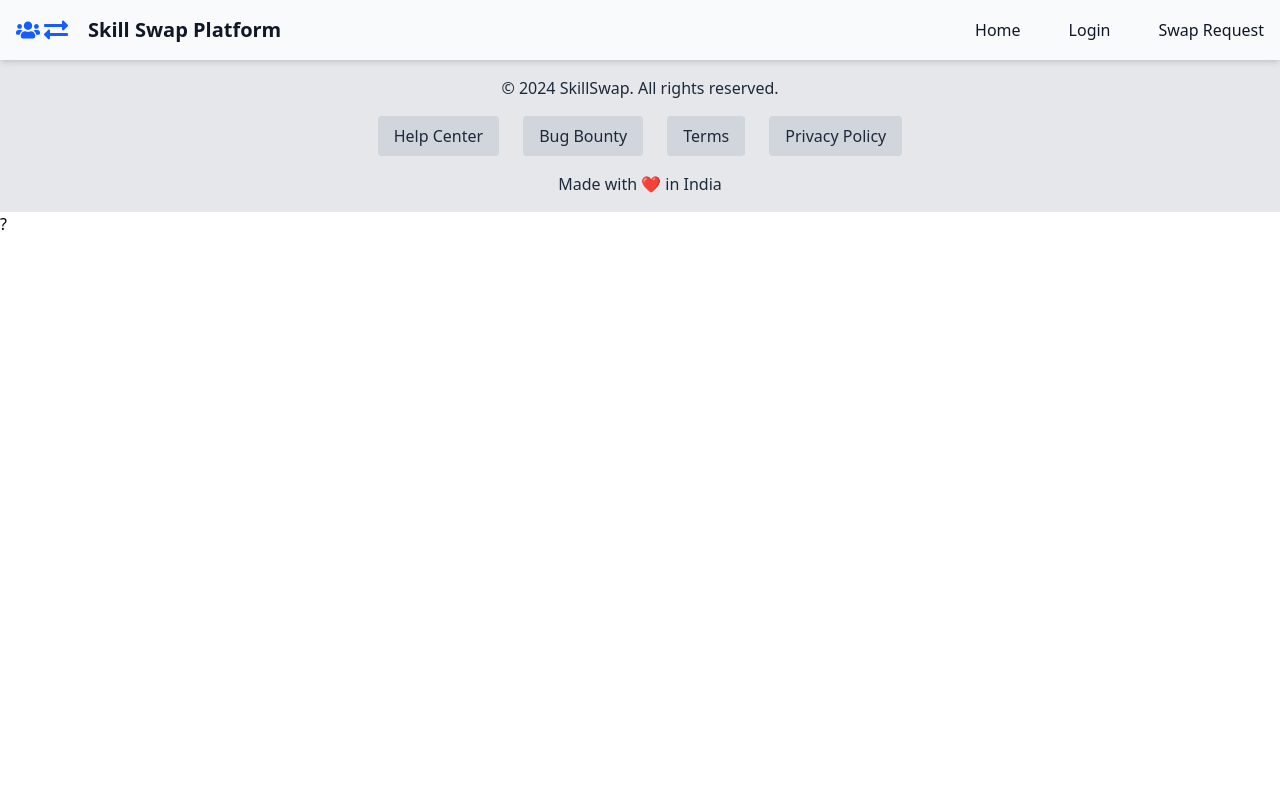
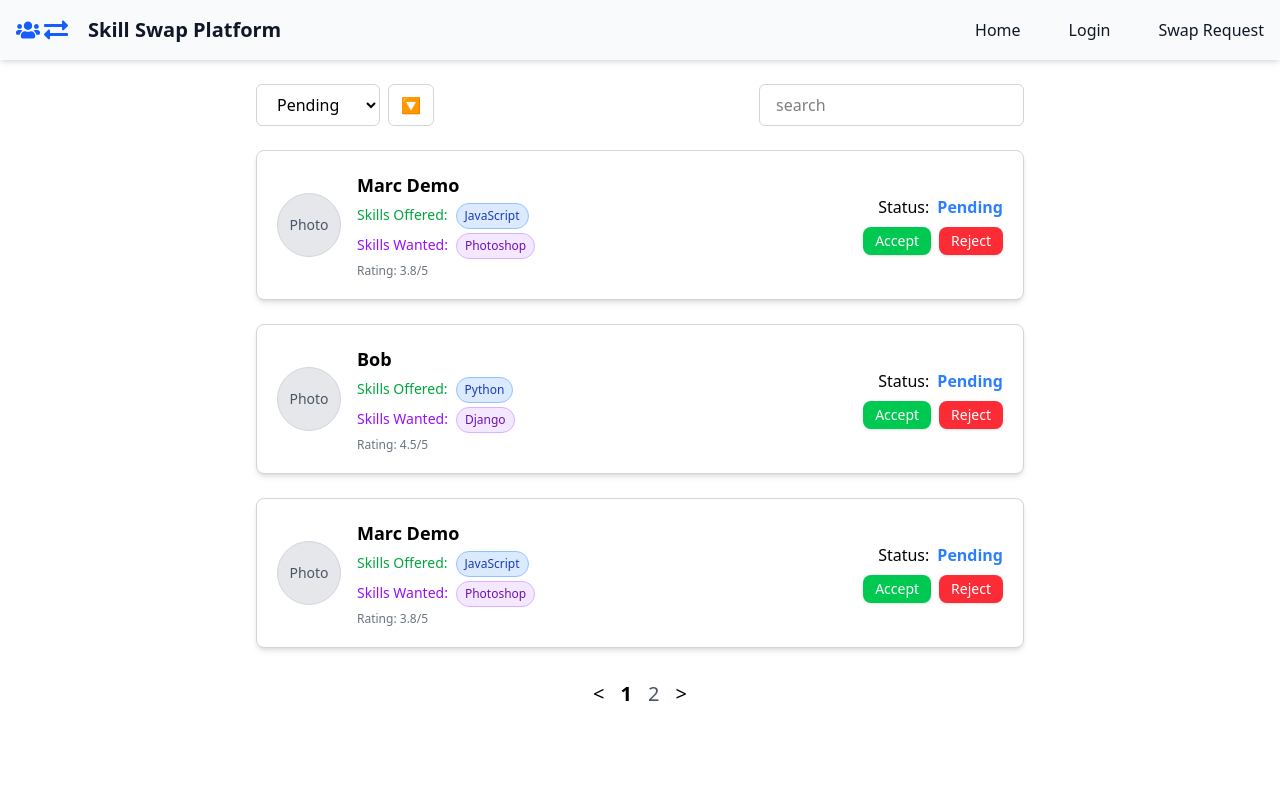
Before and after one commit to guptakshitij2308/Hacksmiths, a React (Vite) app in the folder frontend/: page /swaprequest in a window 1280 px wide. Shown: the top 800 px of the page. Built offline with nearby package versions, Linux system fonts and the light colour scheme.

Commit message:
swap page added

```diff
--- a/frontend/src/App.jsx
+++ b/frontend/src/App.jsx
@@ -5,6 +5,7 @@ import Login from './pages/Login';
 import Home from './pages/Home';
 import SignUp from './pages/Signup';
 import Profile from './pages/Profile';
+import SwapRequest from './pages/Swaprequest.jsx';
 import UserProfile from './components/UserProfileDetail.jsx';
 import { BrowserRouter as Router, Route, Routes } from 'react-router-dom';
 function App() {
@@ -13,6 +14,7 @@ function App() {
       <Layout>
         <Routes>
           <Route path='/' element={<Home />} />
+          <Route path='/swaprequest' element={<SwapRequest />} />
           <Route path='/login' element={<Login />} />
           <Route path='/signup' element={<SignUp />} />
           <Route path='/profile' element={<Profile />} />
--- /dev/null
+++ b/frontend/src/pages/Swaprequest.jsx
@@ -0,0 +1,230 @@
+import { useState } from 'react';
+import { Link } from 'react-router-dom';
+const mockData = [
+  {
+    id: 1,
+    name: 'Marc Demo',
+    rating: 3.8,
+    status: 'Pending',
+    skillsOffered: ['JavaScript'],
+    skillsWanted: ['Photoshop'],
+  },
+
+  {
+    id: 2,
+    name: 'name',
+    rating: 3.9,
+    status: 'Rejected',
+    skillsOffered: [],
+    skillsWanted: [],
+  },
+  {
+    id: 3,
+    name: 'Alice',
+    rating: 4.2,
+    status: 'Accepted',
+    skillsOffered: ['React'],
+    skillsWanted: ['Node.js'],
+  },
+  {
+    id: 4,
+    name: 'Bob',
+    rating: 4.5,
+    status: 'Pending',
+    skillsOffered: ['Python'],
+    skillsWanted: ['Django'],
+  },
+  {
+    id: 5,
+    name: 'Carol',
+    rating: 4.0,
+    status: 'Accepted',
+    skillsOffered: ['HTML'],
+    skillsWanted: ['CSS'],
+  },
+  {
+    id: 6,
+    name: 'Marc Demo',
+    rating: 3.8,
+    status: 'Pending',
+    skillsOffered: ['JavaScript'],
+    skillsWanted: ['Photoshop'],
+  },
+  {
+    id: 7,
+    name: 'Marc Demo',
+    rating: 3.8,
+    status: 'Pending',
+    skillsOffered: ['JavaScript'],
+    skillsWanted: ['Photoshop'],
+  },
+];
+
+const statusColor = {
+  Pending: 'text-blue-500',
+  Accepted: 'text-green-600',
+  Rejected: 'text-red-500',
+};
+
+const SwapRequestPage = () => {
+  const [filter, setFilter] = useState('Pending');
+  const [searchTerm, setSearchTerm] = useState('');
+  const [currentPage, setCurrentPage] = useState(1);
+  const itemsPerPage = 3;
+
+  const filtered = mockData.filter(
+    (item) =>
+      item.status === filter &&
+      item.name.toLowerCase().includes(searchTerm.toLowerCase())
+  );
+
+  const totalPages = Math.ceil(filtered.length / itemsPerPage);
+
+  const paginatedData = filtered.slice(
+    (currentPage - 1) * itemsPerPage,
+    currentPage * itemsPerPage
+  );
+
+  const openModal = (user) => {
+    console.log('Request sent to:', user);
+  };
+
+  return (
+    <div className='min-h-screen bg-white text-black p-6'>
+      <div className='flex items-center justify-between max-w-3xl mx-auto mb-6'>
+        <div className='flex gap-2 items-center'>
+          <select
+            className='border border-gray-300 px-4 py-2 rounded-md'
+            value={filter}
+            onChange={(e) => {
+              setFilter(e.target.value);
+              setCurrentPage(1);
+            }}
+          >
+            <option>Pending</option>
+            <option>Accepted</option>
+            <option>Rejected</option>
+          </select>
+          <button className='border border-gray-300 px-3 py-2 rounded-md'>
+            🔽
+          </button>
+        </div>
+        <input
+          className='border border-gray-300 px-4 py-2 rounded-md'
+          placeholder='search'
+          value={searchTerm}
+          onChange={(e) => {
+            setSearchTerm(e.target.value);
+            setCurrentPage(1);
+          }}
+        />
+      </div>
+      <div className='space-y-6 max-w-3xl mx-auto'>
+        {paginatedData.map((user, idx) => (
+          <div
+            key={idx}
+            className='flex justify-between items-center p-5 bg-white border border-gray-300 rounded-lg shadow-md hover:shadow-lg transition'
+          >
+            <div className='flex items-center gap-4'>
+              <Link
+                to={`/user-details/${user.name
+                  .replace(/\s+/g, '-')
+                  .toLowerCase()}`}
+              >
+                <div className='flex items-center gap-4'>
+                  <div className='w-16 h-16 rounded-full bg-gray-200 flex items-center justify-center border border-gray-300 text-sm text-gray-600'>
+                    Photo
+                  </div>
+                  <div>
+                    <h2 className='text-lg font-semibold hover:underline cursor-pointer'>
+                      {user.name}
+                    </h2>
+                    <div className='text-sm mt-1'>
+                      <span className='text-green-600 font-medium'>
+                        Skills Offered:
+                      </span>
+                      {user.skillsOffered.map((skill) => (
+                        <span
+                          key={skill}
+                          className='ml-2 inline-block text-xs bg-blue-100 text-blue-800 px-2 py-1 rounded-full border border-blue-300'
+                        >
+                          {skill}
+                        </span>
+                      ))}
+                    </div>
+                    <div className='text-sm mt-1'>
+                      <span className='text-purple-600 font-medium'>
+                        Skills Wanted:
+                      </span>
+                      {user.skillsWanted.map((skill) => (
+                        <span
+                          key={skill}
+                          className='ml-2 inline-block text-xs bg-purple-100 text-purple-800 px-2 py-1 rounded-full border border-purple-300'
+                        >
+                          {skill}
+                        </span>
+                      ))}
+                    </div>
+                    <div className='text-xs text-gray-500 mt-1'>
+                      Rating: {user.rating}/5
+                    </div>
+                  </div>
+                </div>
+              </Link>
+            </div>
+            <div className='flex flex-col items-end gap-2'>
+              <div className='flex gap-2 items-center'>
+                <span>Status:</span>
+                <span className={`font-bold ${statusColor[user.status]}`}>
+                  {user.status}
+                </span>
+              </div>
+              {user.status === 'Pending' && (
+                <div className='flex gap-2'>
+                  <button className='bg-green-500 hover:bg-green-600 text-white px-3 py-1 rounded-lg text-sm font-medium shadow'>
+                    Accept
+                  </button>
+                  <button className='bg-red-500 hover:bg-red-600 text-white px-3 py-1 rounded-lg text-sm font-medium shadow'>
+                    Reject
+                  </button>
+                </div>
+              )}
+            </div>
+          </div>
+        ))}
+      </div>
+
+      <div className='mt-8 flex justify-center items-center gap-4 text-xl'>
+        <button
+          onClick={() => setCurrentPage((prev) => Math.max(prev - 1, 1))}
+          disabled={currentPage === 1}
+          className='cursor-pointer'
+        >
+          &lt;
+        </button>
+        {Array.from({ length: totalPages }, (_, i) => (
+          <button
+            key={i + 1}
+            onClick={() => setCurrentPage(i + 1)}
+            className={`${
+              currentPage === i + 1 ? 'font-bold' : 'text-gray-600'
+            }`}
+          >
+            {i + 1}
+          </button>
+        ))}
+        <button
+          onClick={() =>
+            setCurrentPage((prev) => Math.min(prev + 1, totalPages))
+          }
+          disabled={currentPage === totalPages}
+          className='cursor-pointer'
+        >
+          &gt;
+        </button>
+      </div>
+    </div>
+  );
+};
+
+export default SwapRequestPage;
```
